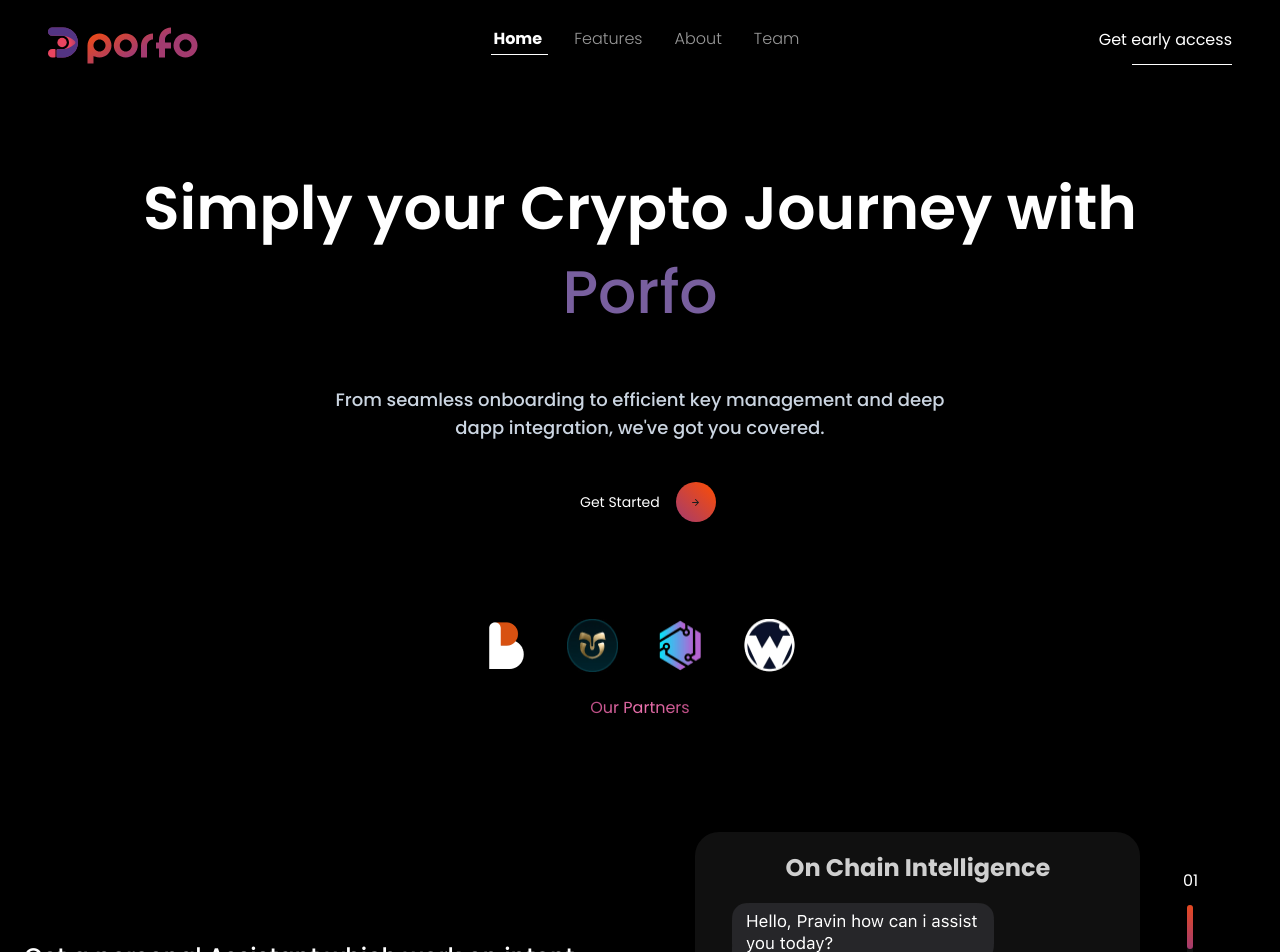
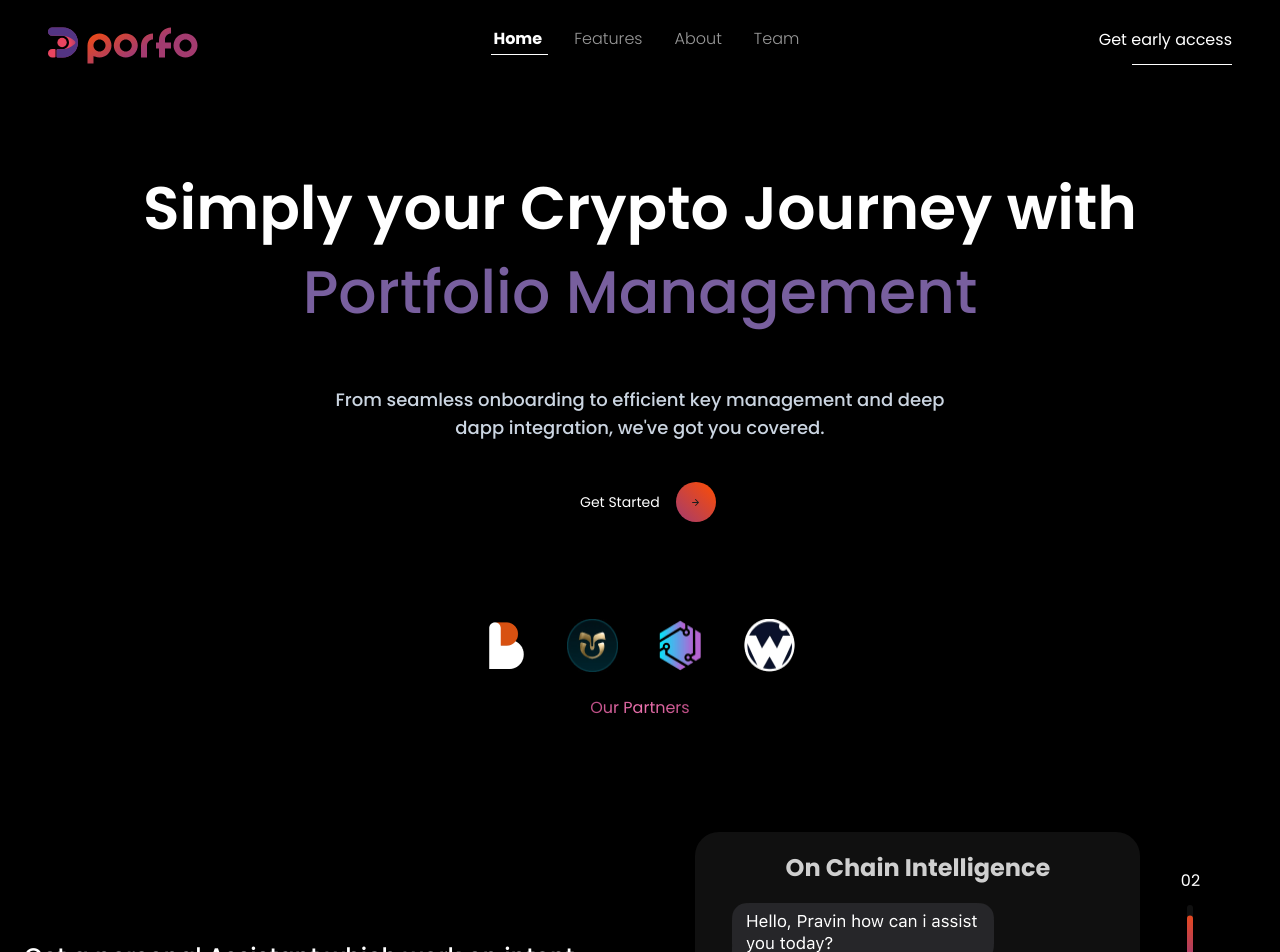
Before and after one commit to Porfo-Foundation/porfo-homepage, a Next.js app: page / in a window 1280 px wide. Shown: the top 952 px of the page. Built offline with nearby package versions, Linux system fonts and the light colour scheme.

Commit message:
Basic animations

```diff
--- a/src/components/LandingPage/DescriptionSection.js
+++ b/src/components/LandingPage/DescriptionSection.js
@@ -1,6 +1,26 @@
-import React from "react";
+import React, { useEffect, useRef, useState } from "react";
+import styles from "./DescriptionSection.module.css";
 
 function DescriptionSection() {
+  const [scrollIndex, setScrollIndex] = useState(0);
+  const images = ["/landing-page/message.png", "/landing-page/message.png", "/landing-page/message.png", "/landing-page/message.png", "/landing-page/message.png"];
+
+  useEffect(() => {
+    const interval = setInterval(() => {
+      setScrollIndex((prevCount) => (prevCount >= 4 ? 0 : prevCount + 1));
+    }, 5000);
+    return () => clearInterval(interval);
+  }, []);
+  const [height, setHeight] = useState(0);
+  const ref = useRef(null);
+
+  useEffect(() => {
+    setHeight(ref.current.clientHeight);
+  });
+  const divStyle = {
+    transform: `translateY(${scrollIndex * (height / 5)}px)`,
+    transition: "transform 0.5s ease",
+  };
   return (
     <div className="max-w-screen-xl mx-auto px-6 grid grid-cols-2 py-8">
       <div className="flex items-center justify-center">
@@ -11,12 +31,16 @@ function DescriptionSection() {
       <div className="flex justify-center items-center gap-x-10">
         <div className="flex flex-col items-center justify-center bg-[#101010] rounded-3xl w-fit py-4 px-8">
           <p className="font-bold text-2xl leading-relaxed opacity-80 text-center mb-4">On Chain Intelligence</p>
-          <img src="/landing-page/message.png" />
+          {scrollIndex == 0 && <img src="/landing-page/message.png" className={styles.slide_in} />}
+          {scrollIndex == 1 && <img src="/landing-page/message.png" className={styles.slide_in} />}
+          {scrollIndex == 2 && <img src="/landing-page/message.png" className={styles.slide_in} />}
+          {scrollIndex == 3 && <img src="/landing-page/message.png" className={styles.slide_in} />}
+          {scrollIndex == 4 && <img src="/landing-page/message.png" className={styles.slide_in} />}
         </div>
         <div className="flex flex-col items-center h-4/5">
-          <p>01</p>
-          <div className="w-1.5 rounded-full bg-[#101010] flex-1 my-3">
-            <div className="w-1.5 h-1/5 bg-gradient-to-t from-[#A33B6F] to-[#E54820] rounded-full"></div>
+          <p>0{scrollIndex + 1}</p>
+          <div className="w-1.5 rounded-full bg-[#101010] flex-1 my-3" ref={ref}>
+            <div className={`w-1.5 h-1/5 bg-gradient-to-t from-[#A33B6F] to-[#E54820] rounded-full translate-y-[100px]`} style={divStyle}></div>
           </div>
           <p>05</p>
         </div>
--- /dev/null
+++ b/src/components/LandingPage/DescriptionSection.module.css
@@ -0,0 +1,23 @@
+.slide_in {
+  animation-name: slide;
+  animation-duration: 5s;
+}
+
+@keyframes slide {
+  0% {
+    transform: translateY(100px);
+    opacity: 0;
+  }
+  10% {
+    transform: translateY(0px);
+    opacity: 1;
+  }
+  90% {
+    transform: translateY(0px);
+    opacity: 1;
+  }
+  100% {
+    transform: translateY(-100px);
+    opacity: 0;
+  }
+}
--- a/src/components/LandingPage/HeroSection.js
+++ b/src/components/LandingPage/HeroSection.js
@@ -1,4 +1,5 @@
 import React from "react";
+import styles from "./HeroSection.module.css";
 
 function HeroSection() {
   const partners = [
@@ -20,7 +21,7 @@ function HeroSection() {
       <div></div>
       <div>
         <p className="text-center font-semibold text-6xl pb-6">Simply your Crypto Journey with</p>
-        <p className="text-center font-medium text-6xl text-primary-100">Porfo</p>
+        <p className={["text-center font-medium text-6xl text-primary-100", styles.animate_text].join(" ")}></p>
         <div className="w-1/2 mx-auto mt-16">
           <p className="text-slate-300 font-medium text-center text-lg">From seamless onboarding to efficient key management and deep dapp integration, we&apos;ve got you covered.</p>
         </div>
--- /dev/null
+++ b/src/components/LandingPage/HeroSection.module.css
@@ -0,0 +1,70 @@
+.animate_text::before {
+  content: "Porfo";
+  animation-name: animateText;
+  animation-duration: 7.5s;
+  animation-iteration-count: infinite;
+  display: block;
+}
+
+@keyframes animateText {
+  0% {
+    opacity: 0;
+    transform: translateY(20px);
+    content: "Porfo";
+  }
+  6.66% {
+    opacity: 1;
+    transform: translateY(0px);
+    content: "Porfo";
+  }
+  26.66% {
+    opacity: 1;
+    transform: translateY(0px);
+    content: "Porfo";
+  }
+  33.33% {
+    opacity: 0;
+    transform: translateY(-20px);
+    content: "Porfo";
+  }
+  33.34% {
+    opacity: 0;
+    transform: translateY(20px);
+    content: "On Chain Search";
+  }
+  40% {
+    opacity: 1;
+    transform: translateY(0px);
+    content: "On Chain Search";
+  }
+  60% {
+    opacity: 1;
+    transform: translateY(0px);
+    content: "On Chain Search";
+  }
+  66.66% {
+    opacity: 0;
+    transform: translateY(-20px);
+    content: "On Chain Search";
+  }
+  66.67% {
+    opacity: 0;
+    transform: translateY(20px);
+    content: "Portfolio Management";
+  }
+  73.33% {
+    opacity: 1;
+    transform: translateY(0px);
+    content: "Portfolio Management";
+  }
+  93.33% {
+    opacity: 1;
+    transform: translateY(0px);
+    content: "Portfolio Management";
+  }
+  100% {
+    opacity: 0;
+    transform: translateY(-20px);
+    content: "Portfolio Management";
+  }
+}
```
Also changed, not shown: src/common/CursorGlow.js (added, +7 -0 lines).
